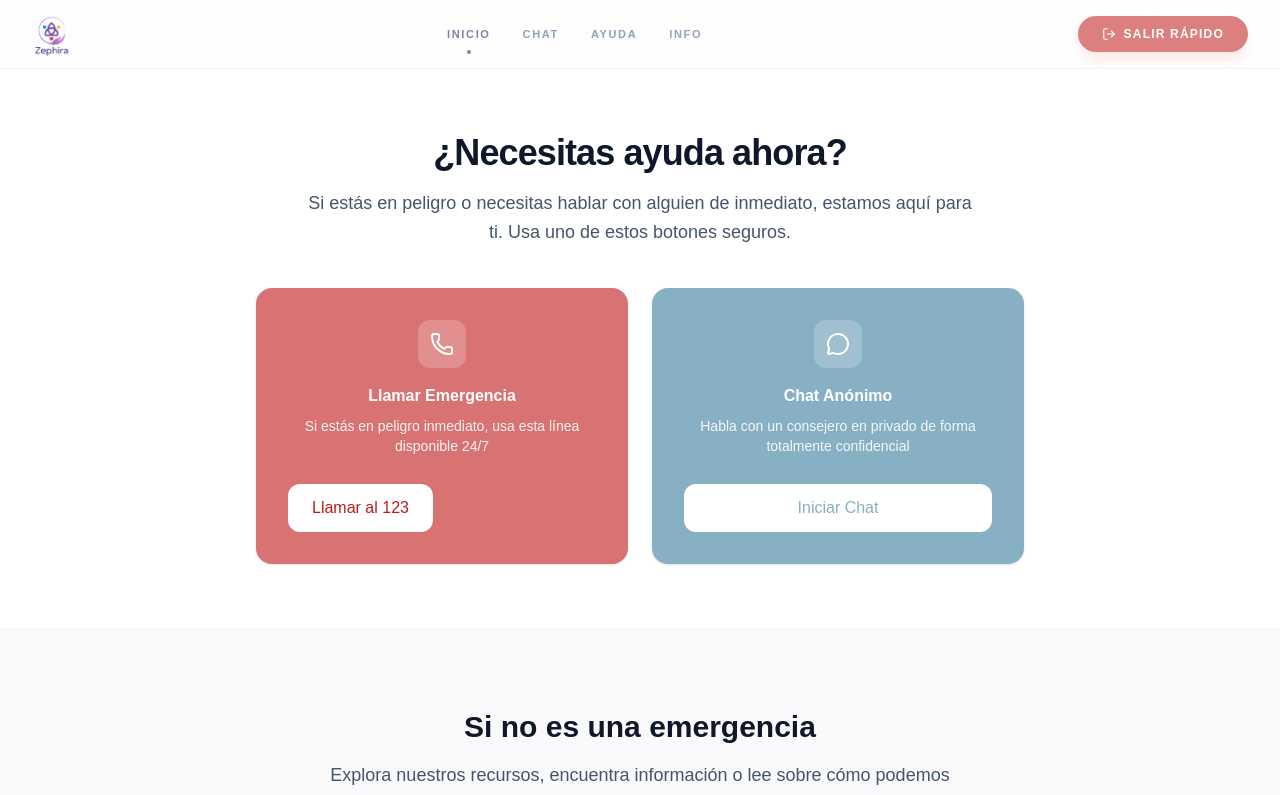
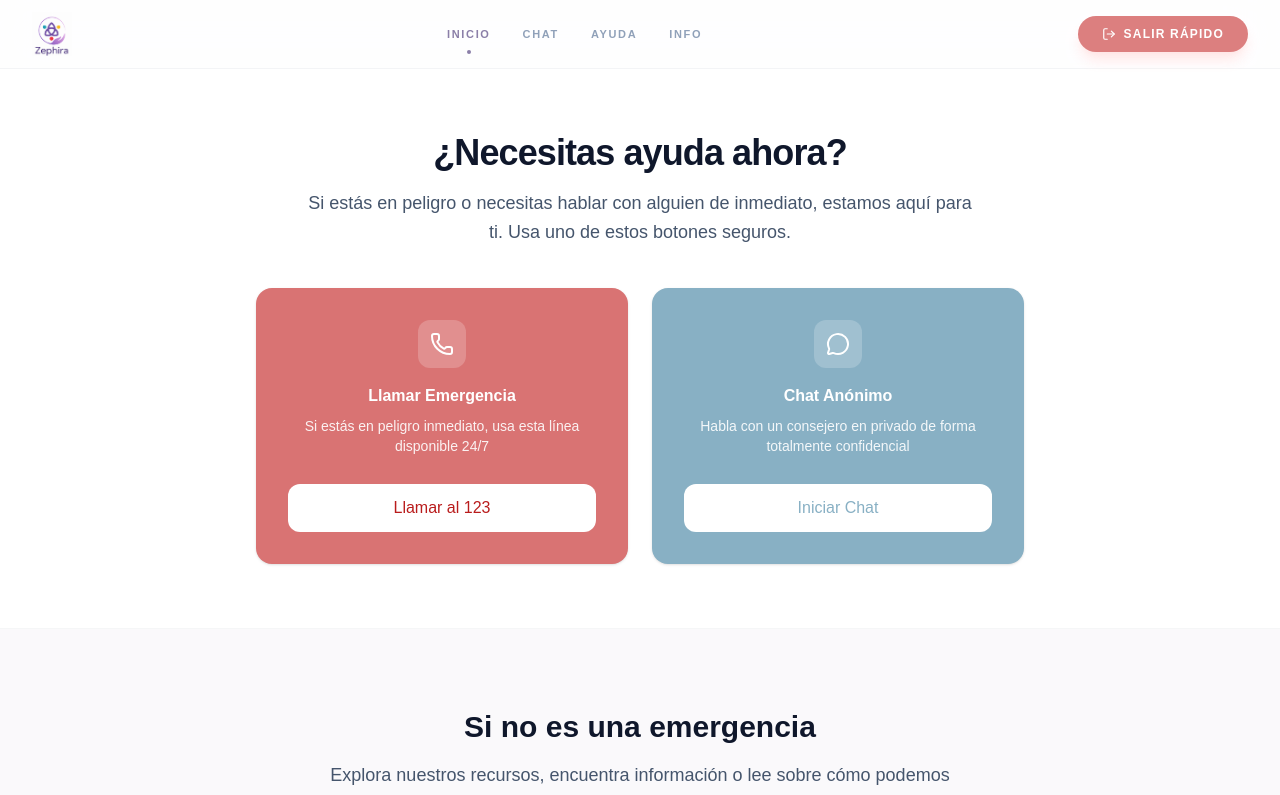
Before and after one commit to Bradon177/Zephira, a Next.js app: page / in a window 1280 px wide. Shown: the top 795 px of the page. Built offline with nearby package versions, Linux system fonts and the light colour scheme.

Commit message:
arreglo de errores de estilo

```diff
--- a/src/app/globals.css
+++ b/src/app/globals.css
@@ -154,17 +154,3 @@ body {
 .prose-invert td {
   border-bottom-color: rgba(255,255,255,0.1);
 }
-
-/* Animación de entrada de página muy sutil */
-@keyframes pageFadeIn {
-  from {
-    opacity: 0.8;
-  }
-  to {
-    opacity: 1;
-  }
-}
-
-.animate-page-entry {
-  animation: pageFadeIn 0.3s ease-out forwards;
-}
--- a/src/app/layout.js
+++ b/src/app/layout.js
@@ -28,7 +28,7 @@ export default function RootLayout({ children }) {
       lang="es"
       className={`${geistSans.variable} ${geistMono.variable} h-full antialiased`}
     >
-      <body className="min-h-full flex flex-col animate-page-entry">
+      <body className="min-h-full flex flex-col">
         {children}
         <PanicOverlay />
         <SecurityManager />
--- a/src/app/page.js
+++ b/src/app/page.js
@@ -49,7 +49,7 @@ export default function Home() {
                 variant="primary"
                 color="red"
                 title="Llamar al 123"
-                className="mt-4 bg-white !text-[#b91c1c] hover:bg-[#fef2f2] hover:shadow-lg hover:-translate-y-1 active:scale-95 transition-all duration-300 w-full md:w-auto"
+                className="mt-4 bg-white !text-[#b91c1c] hover:bg-[#fef2f2] hover:shadow-lg hover:-translate-y-1 active:scale-95 transition-all duration-300 w-full"
               />
             </Card>
 
--- a/src/app/ui/card.jsx
+++ b/src/app/ui/card.jsx
@@ -88,7 +88,7 @@ export default function Card({
       {title && <h3 className={`mb-2 font-semibold ${titleClasses}`}>{title}</h3>}
       {description && <p className={`text-sm mb-3 ${descClasses}`}>{description}</p>}
 
-      {children && <div className="w-full">{children}</div>}
+      {children && <div className={`w-full ${centered ? 'flex flex-col items-center' : ''}`}>{children}</div>}
 
       {footer && (
         <span className={`${footerClasses} text-sm flex items-center gap-1 mt-auto pt-4`}>
```
